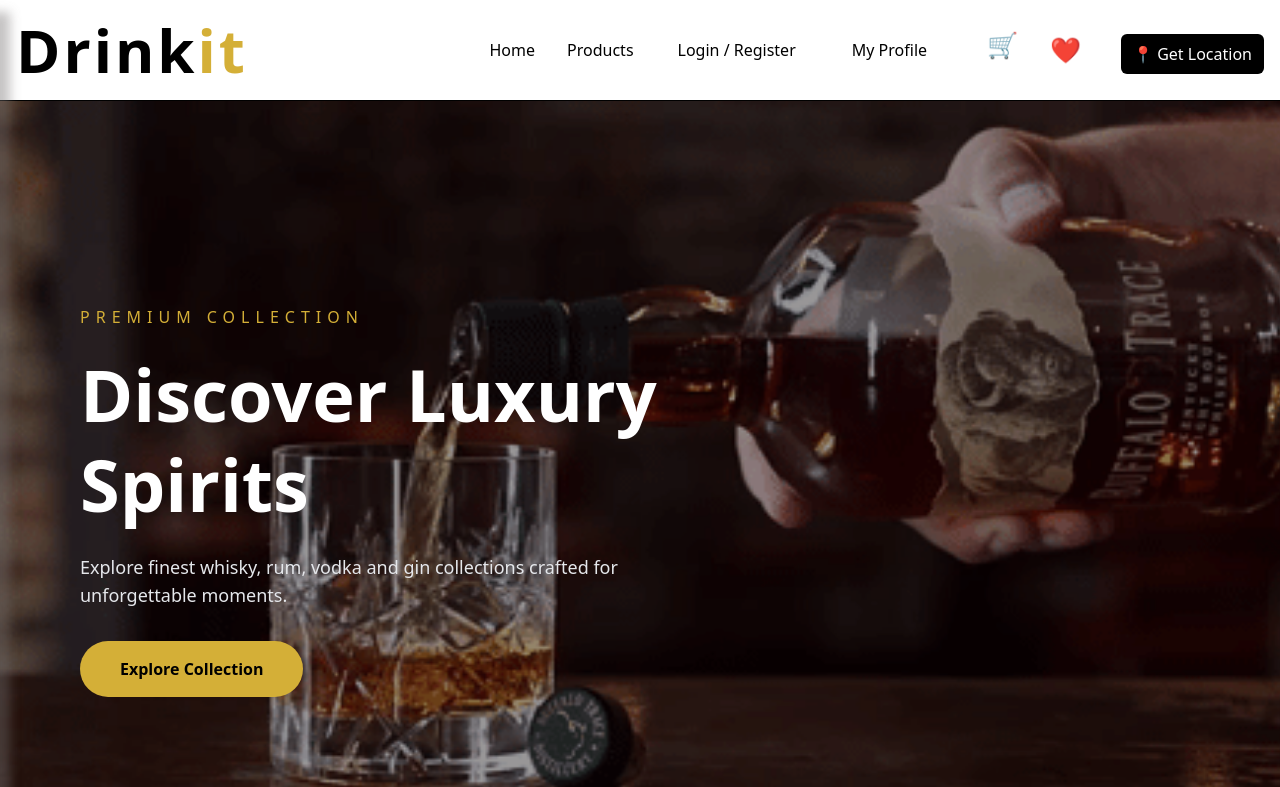
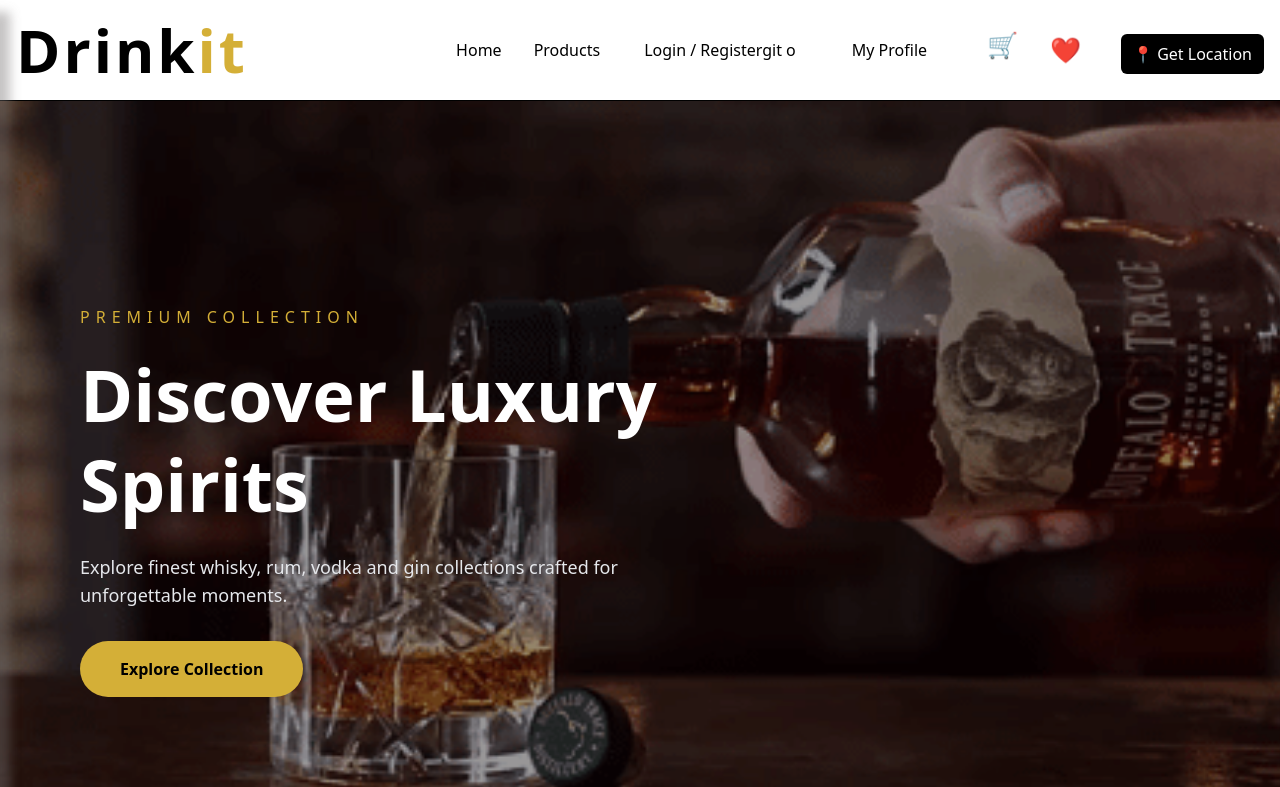
Before and after one commit to abg5612/Drinkit, a Next.js app: page / in a window 1280 px wide. Shown: the top 787 px of the page. Built offline with nearby package versions, Linux system fonts and the light colour scheme.

Commit message:
Add responsive functionality

```diff
--- a/src/app/components/common/Header.jsx
+++ b/src/app/components/common/Header.jsx
@@ -160,7 +160,7 @@ export default function Header() {
                   onClick={() => setOpen(true)}
                   className="bg-brand text-black rounded-md cursor-pointer py-2 px-3"
                 >
-                  Login / Register
+                  Login / Registergit o
                 </button>
               </li>
               <li className="my-[10px]">
```
